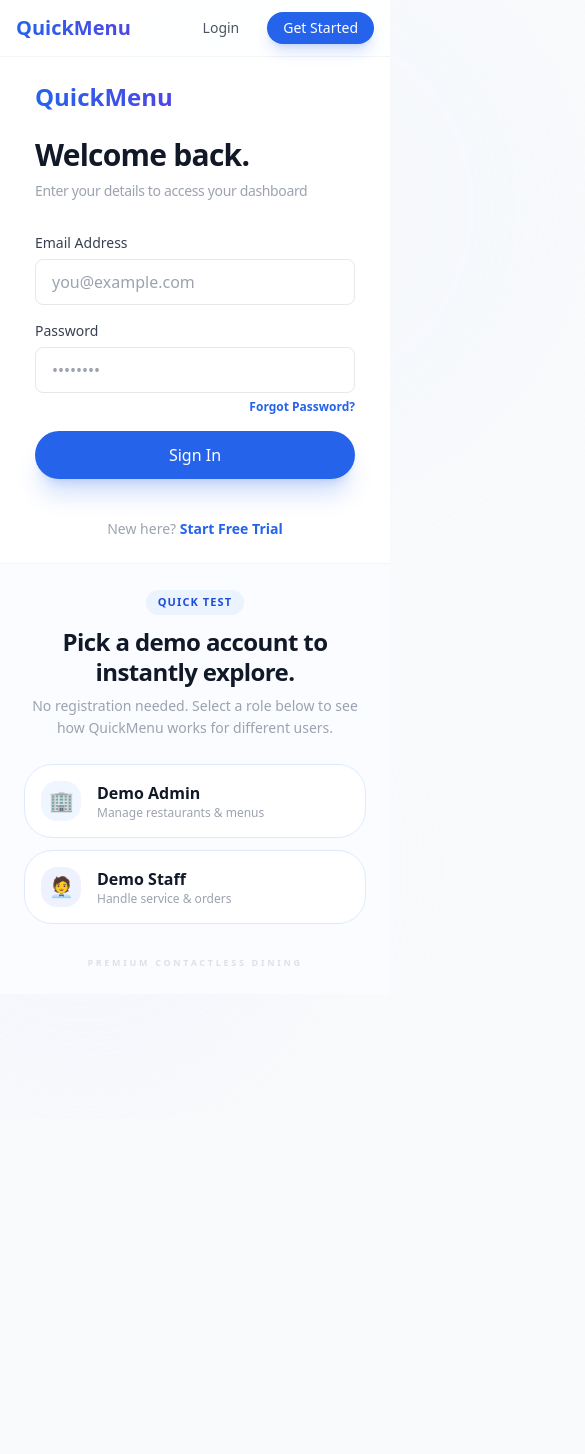
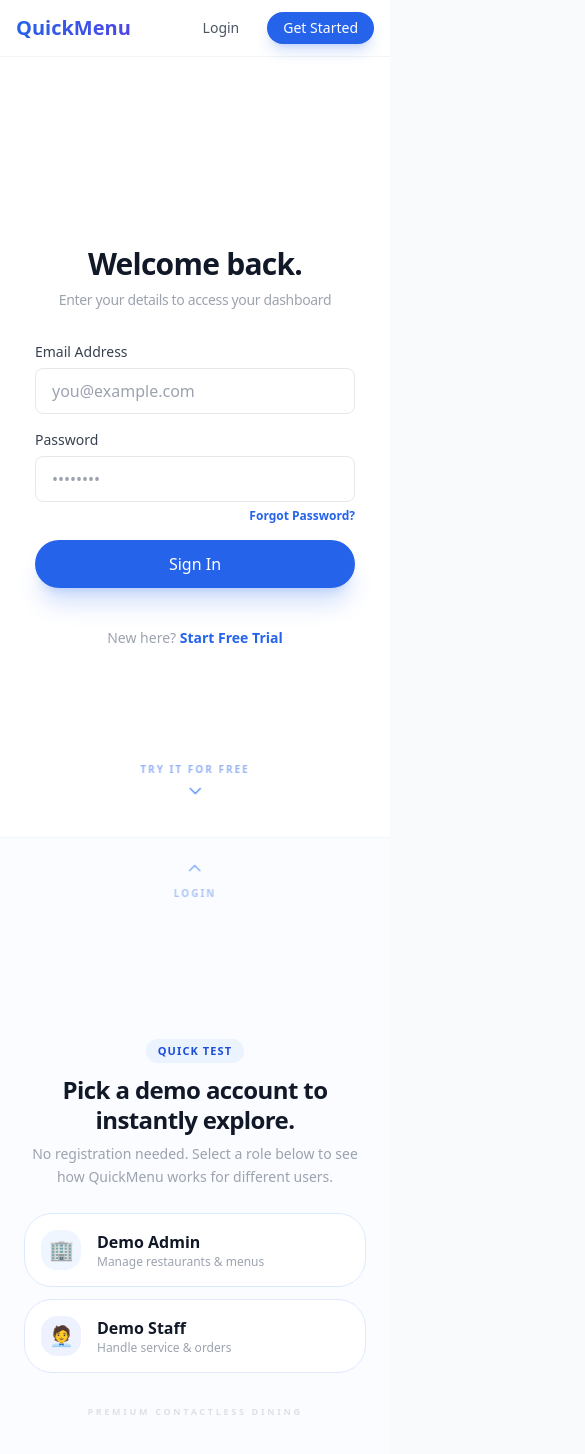
Before and after one commit to sohail24/Quick-Menu, a React (Vite) app in the folder frontend/: page /login in a window 390 px wide. Shown: the top 1454 px of the page, 585 px wide, since content can reach past the window. Before the commit the page ends 1119 px from the top, so only its background shows below. Built offline with nearby package versions, Linux system fonts and the light colour scheme.

Commit message:
feat: enhanced layout for login and signup ui page

```diff
--- a/frontend/src/pages/Auth/Login.tsx
+++ b/frontend/src/pages/Auth/Login.tsx
@@ -1,5 +1,5 @@
 // src/pages/Auth/Login.tsx
-import React, { useState } from 'react';
+import React, { useState, useRef } from 'react';
 import { useNavigate, Link } from 'react-router-dom';
 import api from '../../lib/api';
 import { useAuthStore } from '../../app/store';
@@ -7,16 +7,28 @@ import Button from '../../components/ui/Button';
 import Input from '../../components/ui/Input';
 import Card from '../../components/ui/Card';
 
+import { ChevronDown, ChevronUp } from 'lucide-react';
+
 export default function Login() {
   const [email, setEmail] = useState('');
   const [password, setPassword] = useState('');
   const [loading, setLoading] = useState(false);
   const setToken = useAuthStore((s) => s.setToken);
   const navigate = useNavigate();
+  const demoRef = useRef<HTMLDivElement>(null);
+  const formRef = useRef<HTMLDivElement>(null);
 
   async function submit(e: React.FormEvent) {
     e.preventDefault();
     await doLogin(email, password);
+  }
+
+  function scrollToDemo() {
+    demoRef.current?.scrollIntoView({ behavior: 'smooth' });
+  }
+
+  function scrollToTop() {
+    formRef.current?.scrollIntoView({ behavior: 'smooth' });
   }
 
   async function doLogin(e: string, p: string) {
@@ -45,19 +57,21 @@ export default function Login() {
   }
 
   return (
-    <div className="min-h-[calc(100vh-64px)] lg:h-[calc(100vh-64px)] lg:overflow-hidden grid grid-cols-1 lg:grid-cols-2 bg-white relative">
-      {/* Background patterns */}
-      <div className="absolute top-0 right-0 -z-10 w-[600px] h-[600px] bg-blue-50/50 rounded-full blur-3xl opacity-60 translate-x-1/3 -translate-y-1/4 pointer-events-none"></div>
-      <div className="absolute bottom-0 left-0 -z-10 w-[500px] h-[500px] bg-indigo-50/50 rounded-full blur-3xl opacity-60 -translate-x-1/3 translate-y-1/4 pointer-events-none"></div>
+    <div className="min-h-[calc(100dvh-64px)] lg:h-[calc(100dvh-64px)] lg:overflow-hidden grid grid-cols-1 lg:grid-cols-2 bg-white relative overflow-x-hidden">
+      {/* Background patterns clipped inside a container */}
+      <div className="absolute inset-0 -z-10 overflow-hidden pointer-events-none">
+        <div className="absolute top-0 right-0 w-[600px] h-[600px] bg-blue-50/50 rounded-full blur-3xl opacity-60 translate-x-1/3 -translate-y-1/4"></div>
+        <div className="absolute bottom-0 left-0 w-[500px] h-[500px] bg-indigo-50/50 rounded-full blur-3xl opacity-60 -translate-x-1/3 translate-y-1/4"></div>
+      </div>
 
       {/* Left Column: Login Form */}
-      <div className="flex flex-col items-center justify-center p-6 sm:p-12 lg:p-12 order-1 lg:order-1 relative z-10 min-h-[500px] lg:min-h-0">
+      <div
+        ref={formRef}
+        className="flex flex-col items-center justify-center p-6 sm:p-12 lg:p-12 order-1 lg:order-1 relative z-10 min-h-[calc(100dvh-64px)] lg:min-h-0"
+      >
         <div className="w-full max-sm:max-w-xs max-w-sm">
-          <div className="mb-8">
-            <Link to="/" className="text-2xl font-bold bg-gradient-to-r from-blue-600 to-indigo-600 bg-clip-text text-transparent hover:scale-105 transition-transform inline-block">
-              QuickMenu
-            </Link>
-            <h1 className="text-3xl font-extrabold text-gray-900 tracking-tight mt-6 mb-2">Welcome back.</h1>
+          <div className="mb-8 text-center sm:text-left">
+            <h1 className="text-3xl font-extrabold text-gray-900 tracking-tight mb-2">Welcome back.</h1>
             <p className="text-sm text-gray-400 font-medium tracking-tight">Enter your details to access your dashboard</p>
           </div>
 
@@ -107,10 +121,30 @@ export default function Login() {
             </div>
           </form>
         </div>
+
+        {/* Mobile only: Try it for free hint */}
+        <div
+          onClick={scrollToDemo}
+          className="lg:hidden absolute bottom-8 left-1/2 -translate-x-1/2 flex flex-col items-center gap-1 opacity-80 animate-in fade-in slide-in-from-bottom duration-1000 cursor-pointer hover:opacity-100 transition-all z-20"
+        >
+          <span className="text-[10px] font-bold uppercase tracking-[0.2em] text-blue-600/60 whitespace-nowrap mb-1">Try it for free</span>
+          <ChevronDown className="w-5 h-5 text-blue-500 animate-bounce" />
+        </div>
       </div>
 
-      {/* Right Column: Demo Access */}
-      <div className="bg-blue-50/30 flex flex-col items-center justify-center p-6 sm:p-12 lg:p-12 order-2 lg:order-2 border-t lg:border-t-0 lg:border-l border-blue-50 relative z-10 backdrop-blur-sm min-h-[400px] lg:min-h-0">
+      <div
+        ref={demoRef}
+        className="bg-blue-50/30 flex flex-col items-center justify-center p-6 sm:p-12 lg:p-12 order-2 lg:order-2 border-t lg:border-t-0 lg:border-l border-blue-50 relative z-10 backdrop-blur-sm min-h-[calc(100dvh-64px)] lg:min-h-0"
+      >
+        {/* Mobile only: Go up hint */}
+        <div
+          onClick={scrollToTop}
+          className="lg:hidden absolute top-6 left-1/2 -translate-x-1/2 flex flex-col items-center gap-1 opacity-60 hover:opacity-100 transition-all cursor-pointer z-20"
+        >
+          <ChevronUp className="w-5 h-5 text-blue-500 animate-bounce" />
+          <span className="text-[10px] font-bold uppercase tracking-[0.2em] text-blue-600/60 whitespace-nowrap">Login</span>
+        </div>
+
         <div className="w-full max-w-md">
           <div className="mb-6 text-center lg:text-left">
             <span className="inline-block px-3 py-1 rounded-full bg-blue-100/50 text-blue-700 text-[11px] font-bold uppercase tracking-widest mb-3">
--- a/frontend/src/pages/Auth/Signup.tsx
+++ b/frontend/src/pages/Auth/Signup.tsx
@@ -33,17 +33,16 @@ export default function Signup() {
   }
 
   return (
-    <div className="min-h-[calc(100vh-64px)] lg:h-[calc(100vh-64px)] lg:overflow-hidden flex items-center justify-center p-6 bg-white selection:bg-blue-50 relative">
-      {/* Background patterns */}
-      <div className="absolute top-0 right-0 -z-10 w-[600px] h-[600px] bg-blue-50/50 rounded-full blur-3xl opacity-60 translate-x-1/3 -translate-y-1/4 pointer-events-none"></div>
-      <div className="absolute bottom-0 left-0 -z-10 w-[500px] h-[500px] bg-indigo-50/50 rounded-full blur-3xl opacity-60 -translate-x-1/3 translate-y-1/4 pointer-events-none"></div>
+    <div className="min-h-[calc(100dvh-64px)] lg:h-[calc(100dvh-64px)] lg:overflow-hidden flex items-center justify-center p-6 bg-white selection:bg-blue-50 relative overflow-x-hidden">
+      {/* Background patterns clipped inside a container */}
+      <div className="absolute inset-0 -z-10 overflow-hidden pointer-events-none">
+        <div className="absolute top-0 right-0 w-[600px] h-[600px] bg-blue-50/50 rounded-full blur-3xl opacity-60 translate-x-1/3 -translate-y-1/4"></div>
+        <div className="absolute bottom-0 left-0 w-[500px] h-[500px] bg-indigo-50/50 rounded-full blur-3xl opacity-60 -translate-x-1/3 translate-y-1/4"></div>
+      </div>
 
       <div className="w-full max-sm:max-w-xs max-w-sm relative z-10 py-4">
-        <div className="text-center mb-6 sm:mb-8">
-          <Link to="/" className="text-2xl font-bold bg-gradient-to-r from-blue-600 to-indigo-600 bg-clip-text text-transparent hover:scale-105 transition-transform inline-block">
-            QuickMenu
-          </Link>
-          <h1 className="text-3xl font-extrabold text-gray-900 tracking-tight mt-6 mb-2">Create account.</h1>
+        <div className="text-center sm:text-left mb-8">
+          <h1 className="text-3xl font-extrabold text-gray-900 tracking-tight mb-2">Create account.</h1>
           <p className="text-sm text-gray-400 font-medium tracking-tight">No credit card required. Cancel anytime.</p>
         </div>
 
```
